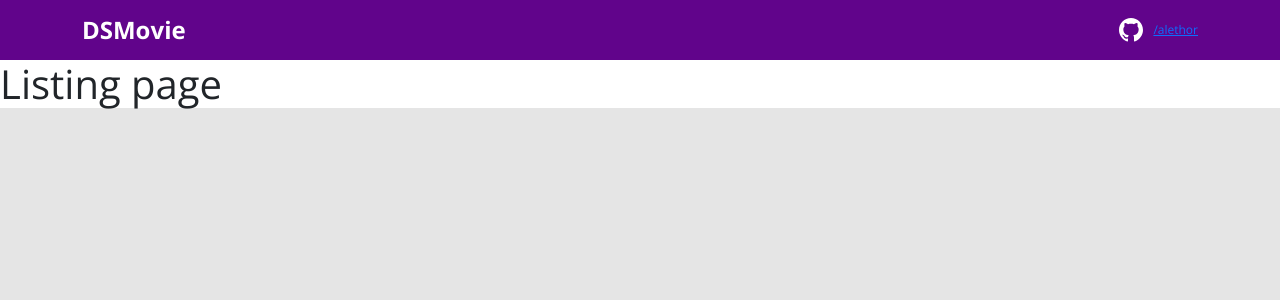
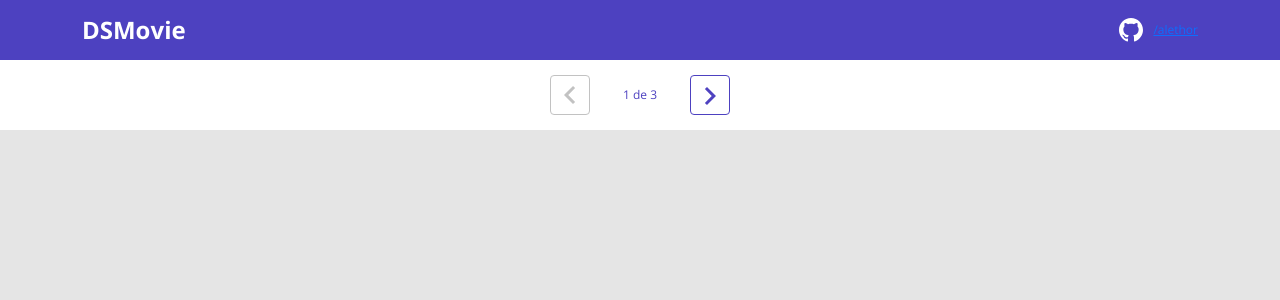
Before and after one commit to Alethor/dsmovie, a React (Create React App) app in the folder frontend/: page / in a window 1280 px wide. Shown: the top 300 px of the page. Built offline with nearby package versions, Linux system fonts and the light colour scheme.

Commit message:
Pagination layout

```diff
--- a/frontend/src/components/Navbar/index.tsx
+++ b/frontend/src/components/Navbar/index.tsx
@@ -9,9 +9,7 @@
           <a href="https://github.com/Alethor">
             <div className='dsmovie-contact-container'>
               <GithubIcon />
-              <p className='dsmovie-contact-link'>
-                /alethor
-              </p>
+              <p className='dsmovie-contact-link'>/alethor </p>
             </div>
           </a>
         </div>
--- /dev/null
+++ b/frontend/src/components/Pagination/index.tsx
@@ -0,0 +1,20 @@
+import { ReactComponent as Arrow } from "assets/img/arrow.svg";
+import "./styles.css"
+function Pagination(){
+
+  return(
+    <div className="dsmovie-pagination-container">
+      <div className="dsmovie-pagination-box">
+        <button className="dsmovie-pagination-button" disabled={true} >
+            <Arrow />
+        </button>
+        <p>{`${1} de ${3}`}</p>
+        <button className="dsmovie-pagination-button" disabled={false} >
+            <Arrow className="dsmovie-flip-horizontal" />
+        </button>
+      </div>
+    </div>
+  );
+}
+
+export default Pagination;
--- /dev/null
+++ b/frontend/src/components/Pagination/styles.css
@@ -0,0 +1,53 @@
+.dsmovie-pagination-container{
+  padding: 15px 0;
+  display: flex;
+  justify-content: center;
+  align-items: center;
+}
+
+.dsmovie-pagination-box{
+  width: 180px;
+  display: flex;
+  justify-content: space-between;
+  align-items: center;
+}
+
+.dsmovie-pagination-box form{
+  width: 100%;
+  display: flex;
+}
+
+.dsmovie-pagination-button{
+  width: 40px;
+  height: 40px;
+  border-radius: 4px;
+  background-color: #fff;
+  display: flex;
+  justify-content: center;
+  align-items: center;
+  border: 1px solid var(--color-primary);
+  cursor: pointer;
+}
+
+.dsmovie-pagination-button svg {
+  filter: brightness(0) saturate(100%) invert(26%) sepia(19%) saturate(7395%) hue-rotate(234deg) brightness(89%) contrast(92%);
+}
+
+.dsmovie-pagination-button:disabled {
+  border: 1px solid #c2c2c2;
+  cursor: unset;
+}
+
+.dsmovie-pagination-button:disabled svg {
+  filter: none;
+}
+
+.dsmovie-pagination-container p {
+  margin: 0;
+  font-size: 12px;
+  color: var(--color-primary);
+}
+
+.dsmovie-flip-horizontal {
+  transform: rotate(180deg);
+}
--- a/frontend/src/index.css
+++ b/frontend/src/index.css
@@ -1,7 +1,7 @@
 @import url('https://fonts.googleapis.com/css2?family=Open+Sans:wght@400;700&display=swap');
 
 :root {
-  --color-primary: #61048b;
+  --color-primary: #4D41C0;
 }
 
 * {
--- a/frontend/src/pages/Listing/index.tsx
+++ b/frontend/src/pages/Listing/index.tsx
@@ -1,6 +1,8 @@
+import Pagination from "components/Pagination";
+
 function Listing(){
   return (
-    <h1> Listing page </h1>
+   <Pagination />
   );
 }
 
```
Also changed, not shown: frontend/src/assets/img/arrow.svg (added).
